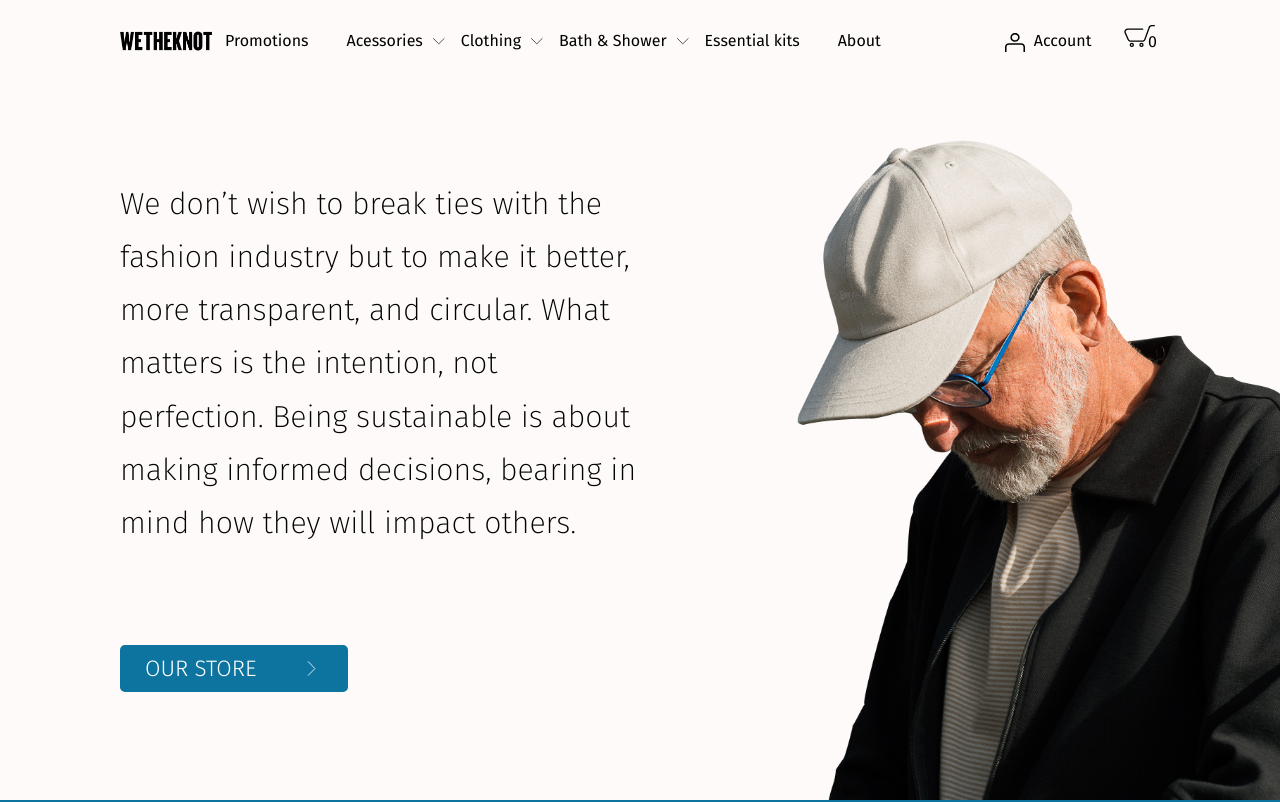
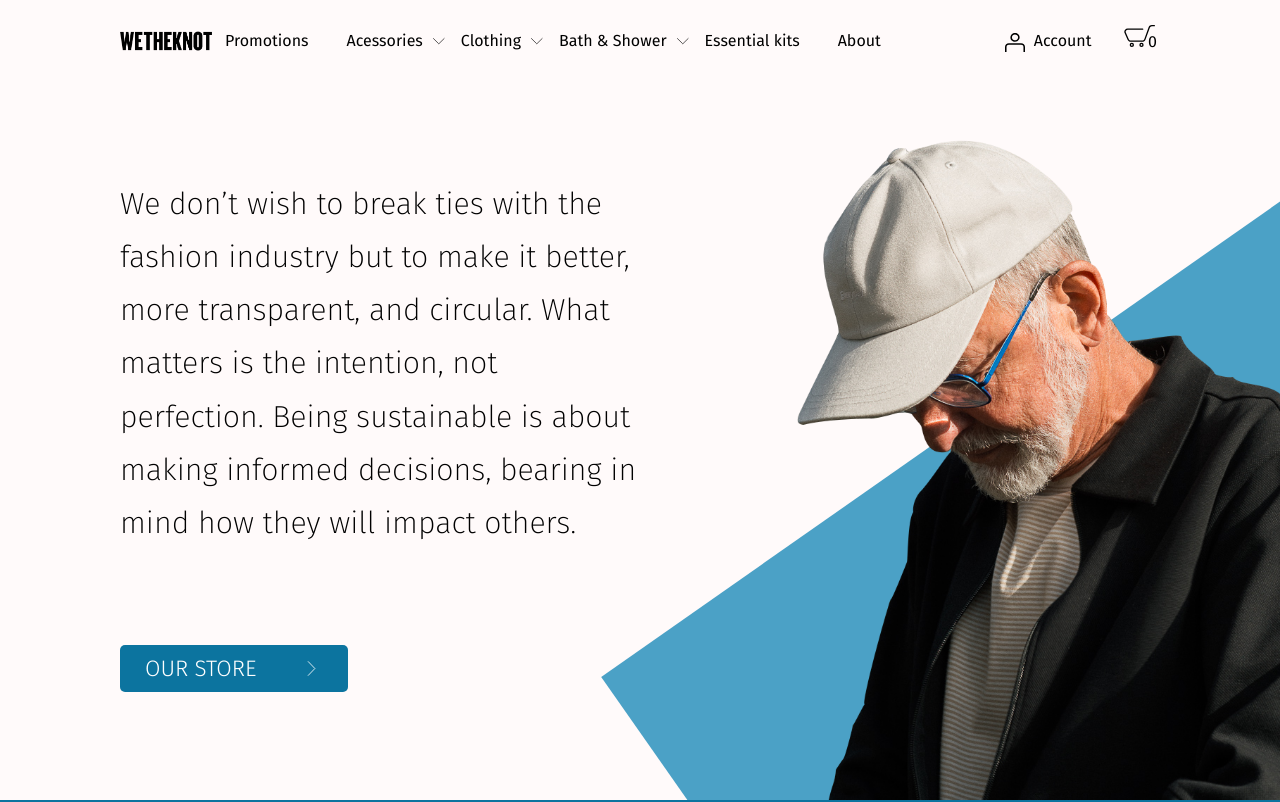
Before and after one commit to MonoPT/Trabalho-MD, a Nuxt app: page / in a window 1280 px wide. Shown: the top 802 px of the page. Built offline with nearby package versions, Linux system fonts and the light colour scheme.

Commit message:
improved design

```diff
--- a/app.vue
+++ b/app.vue
@@ -30,6 +30,7 @@
         --bgColor: #FFFAFA;
         --primaryColor: #0C749F;
         --secondaryColor: #0F0F0F;
+        --thirdColor: #1988b8c7;
         --pageMargins: 180px; /*Margin in desktop*/
 
         //Color hover
--- a/components/cards/indexProductCard.vue
+++ b/components/cards/indexProductCard.vue
@@ -1,8 +1,10 @@
 <template>
-    <div class="card">
-        <img :src="img" alt="" :style="`--transformX: ${transform.x}; --transformY: ${transform.y}; --zoom: ${zoom}`">
-        <formLink :text="category" :linkTo="link" class="linkToCat" :hasArrow="hasArrow"/>
-    </div>
+    <nuxt-link :to="link">
+        <div class="card">
+            <img :src="img" alt="" :style="`--transformX: ${transform.x}; --transformY: ${transform.y}; --zoom: ${zoom}`">
+            <formLink :text="category" :linkTo="link" class="linkToCat" :hasArrow="hasArrow"/>
+        </div>
+    </nuxt-link>
 </template>
 
 <script setup lang="ts">
@@ -52,6 +54,12 @@
         color: #fff;
         border-radius: 5px;
 
+        &:hover {
+            img {
+                opacity: .7;
+            }
+        }
+
 
         &::after {
             content: '';
@@ -80,6 +88,7 @@
             width: auto;
             margin: auto;
             transform: translateY(calc(1% * var(--transformY)));
+            transition: .12s;
 
             pointer-events: none;
         }
--- a/components/form/link.vue
+++ b/components/form/link.vue
@@ -38,6 +38,10 @@
         hoverColor.value = LightenDarkenColorRGB(currentColor, {
             amt: -30
         })
+
+        if(hoverColor.value === 'rgb(NaN,NaN,NaN)') {
+            hoverColor.value = underlineColor.value = 'rgb(225,225,225)';
+        }
     })
 
     function LightenDarkenColorRGB(currentColor,{ amt= 0, rgb = {r:0,g:0,b:0}}) {
--- a/components/landingContent.vue
+++ b/components/landingContent.vue
@@ -32,6 +32,17 @@
         .graph {
             position: relative;
             z-index: 1;
+
+            &::before {
+                content: '';
+                display: block;
+                position: absolute;
+                bottom: 0;
+                width: 150%;
+                height: 60%;
+                background: var(--thirdColor);
+                transform: rotate(-35deg);
+            }
 
             img {
                 width: 85%;
--- a/pages/product/[productName]-[productId].vue
+++ b/pages/product/[productName]-[productId].vue
@@ -111,6 +111,10 @@
         productName = productName.replaceAll('Five panel', 'Five-panel');
         productName = productName.replaceAll('Roll top', 'Roll-top')
         itemName.value = productName;
+
+        useHead({
+            title: `Wetheknot | ${productName}`
+        })
 
         if(mainStore.productDataIsLoaded) getItem()
     })
```
